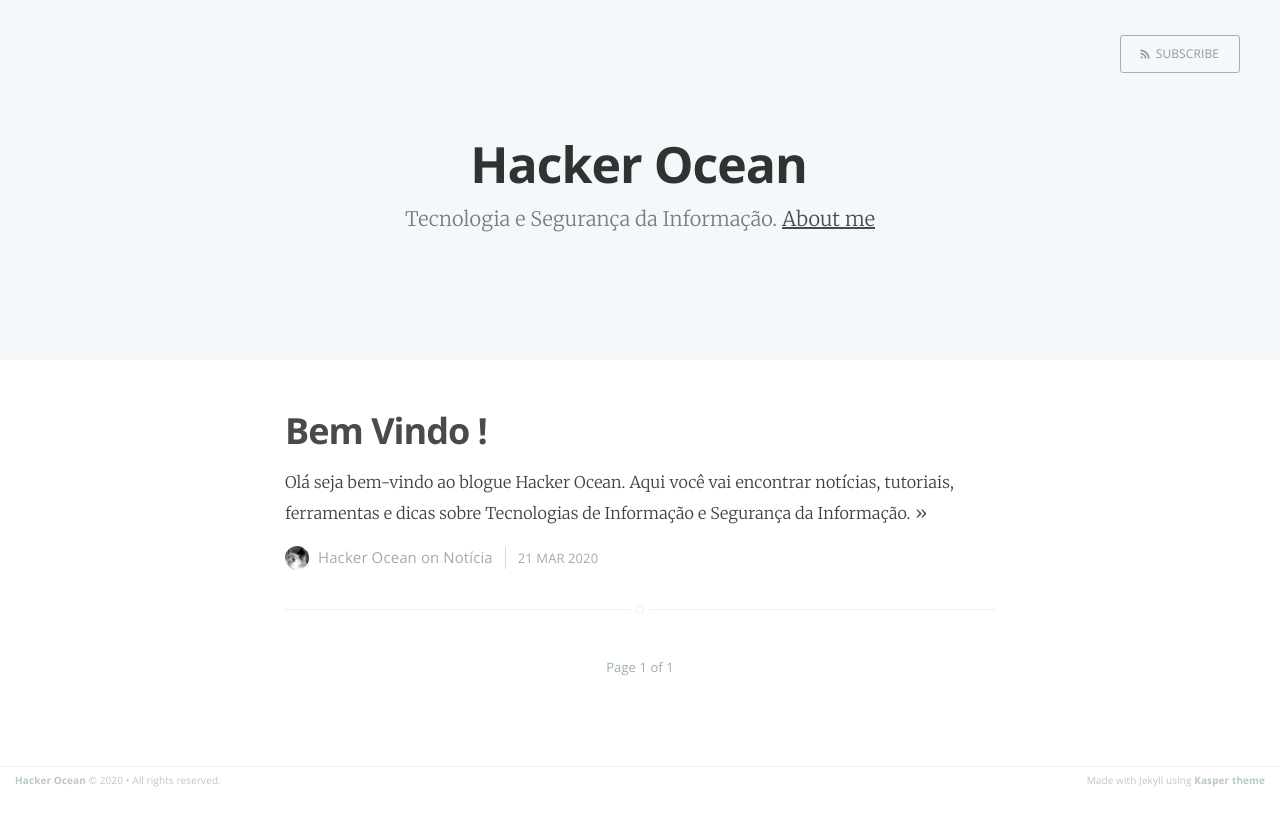
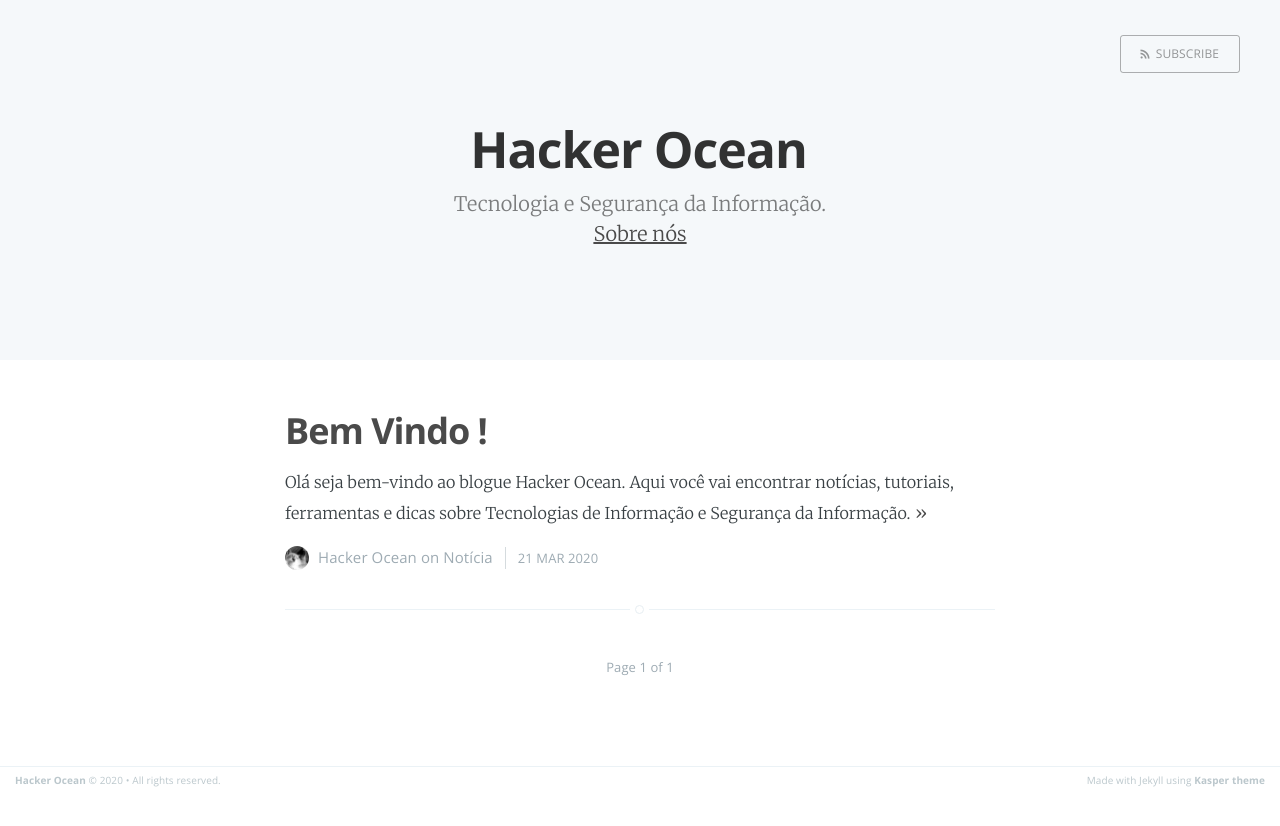
Before and after one commit to hackerocean/hackerocean.github.io, a Jekyll site: the page built from index.html, in a window 1280 px wide. Shown: the top 826 px of the page. Built offline with Jekyll 4.4.1, drawn with Linux system fonts in a browser that asks for light colours; the list of posts is cut into pages by our own code.

Commit message:
Update index.html

```diff
--- a/index.html
+++ b/index.html
@@ -19,7 +19,7 @@
             <h1 class="page-title">{{ site.name }}</h1>
             <h2 class="page-description">
                 {% if site.description %} {{ site.description }}. {% endif %}
-                {% if page.about %} <a href='{{ site.baseurl }}{{ page.about }}'> About me </a> {% endif %}
+                {% if page.about %} <a href='{{ site.baseurl }}{{ page.about }}'> <br/>Sobre nós </a> {% endif %}
             </h2>
         </div>
     </div>
```
